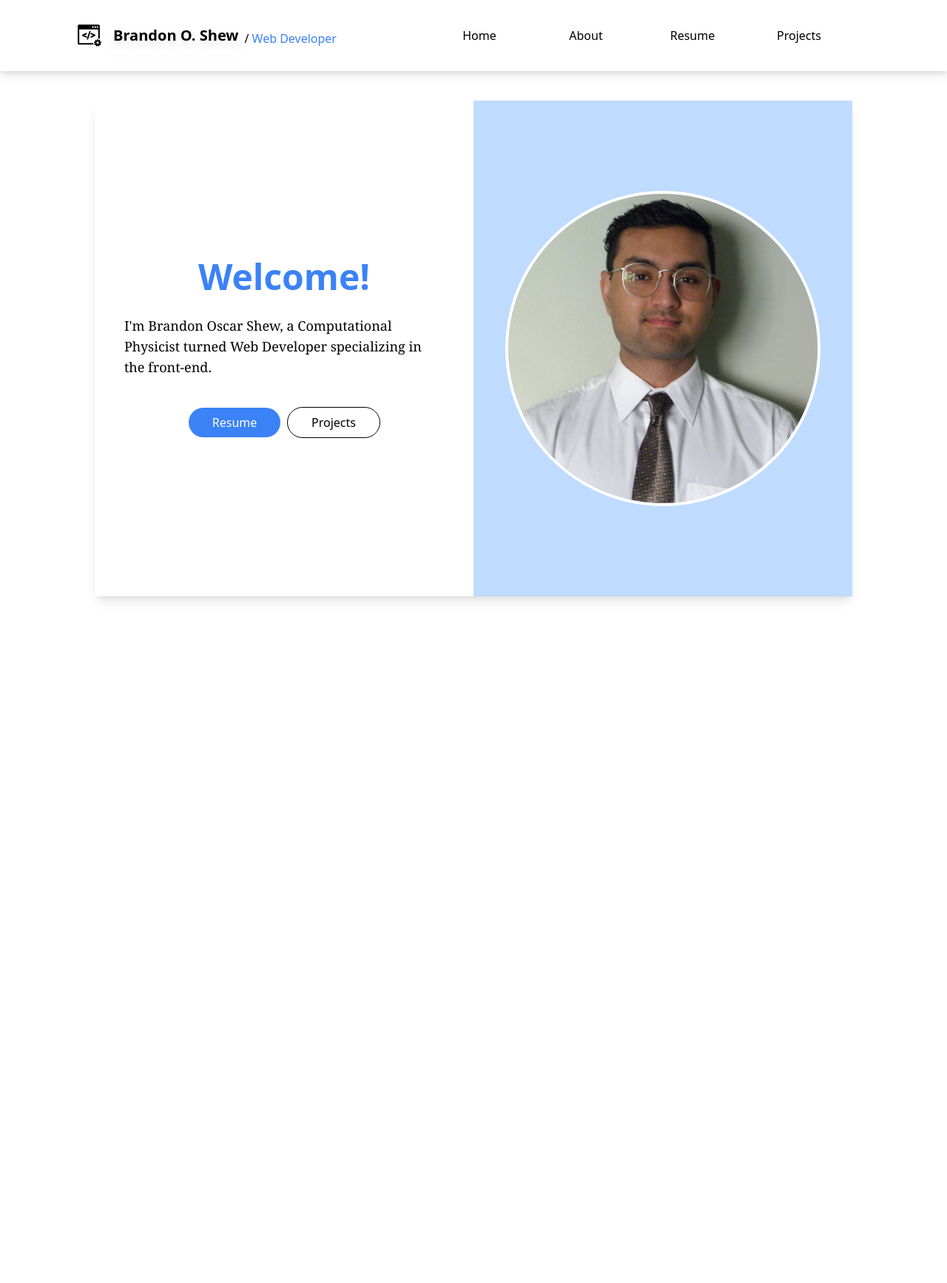
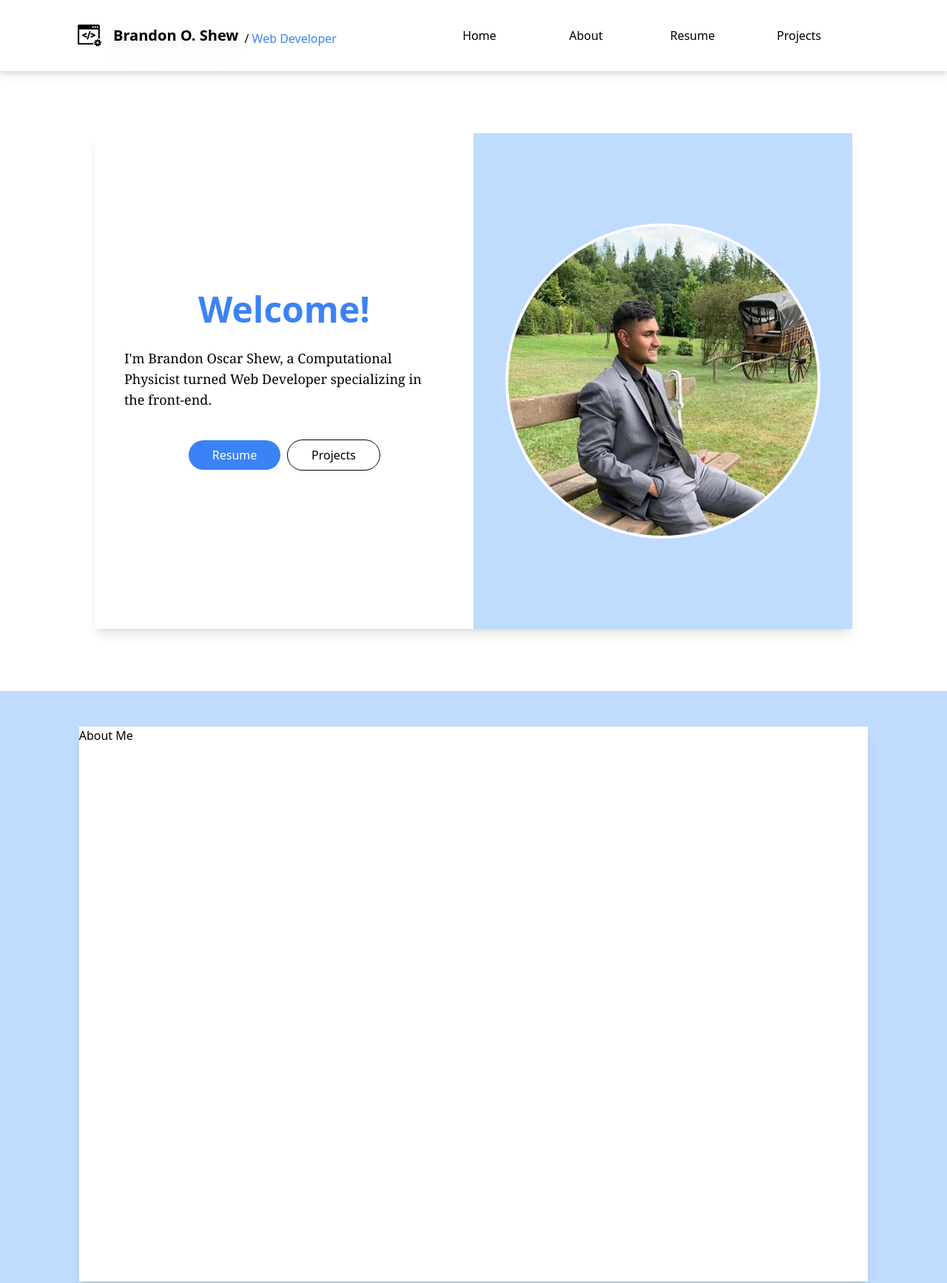
Before and after one commit to BrandonO-98/Portfolio, a React (Create React App) app: page / in a window 1280 px wide. Shown: the whole page at 74% size. Before the commit the page ends 846 px from the top, so only its background shows below. Built offline with nearby package versions, Linux system fonts and the light colour scheme.

Commit message:
Set image to body shot. Start About section.

```diff
--- a/src/App.jsx
+++ b/src/App.jsx
@@ -1,4 +1,5 @@
 import React from 'react';
+import About from 'components/sections/about/About';
 import Navbar from './components/sections/navbar/Navbar';
 import Hero from './components/sections/hero/Hero';
 
@@ -7,6 +8,7 @@ function App() {
     <div className="grid">
       <Navbar />
       <Hero />
+      <About />
     </div>
   );
 }
--- a/src/components/sections/about/About.jsx
+++ b/src/components/sections/about/About.jsx
@@ -0,0 +1,10 @@
+import React from 'react';
+
+export default function About() {
+  return (
+    <div className="grid bg-blue-200 h-screen w-screen items-center justify-items-center">
+      <div className="w-10/12 my-12 h-[750px] bg-white shadow-lg lg:max-w-6xl">About Me</div>
+
+    </div>
+  );
+}
--- a/src/components/sections/hero/Hero.jsx
+++ b/src/components/sections/hero/Hero.jsx
@@ -1,10 +1,10 @@
 import React from 'react';
 // import closeup from 'assets/images/closeup.jpg';
-import bodyshot from 'assets/images/formal.jpg';
+import bodyshot from 'assets/images/bodyshot.jpg';
 
 export default function Hero() {
   return (
-    <section className="grid h-[750px] w-screen justify-self-center justify-items-center">
+    <section className="grid h-[750px] w-screen justify-self-center justify-items-center my-11">
       <div className="grid grid-cols-2 m-10 w-10/12 h-11/12 shadow-lg justify-items-center items-center lg:max-w-5xl">
         <div className="grid justify-items-center">
           <h2 className="h-4 text-blue-500 mb-5 text-5xl font-bold">Welcome!</h2>
```
Also changed, not shown: src/assets/images/bodyshot.jpg.
